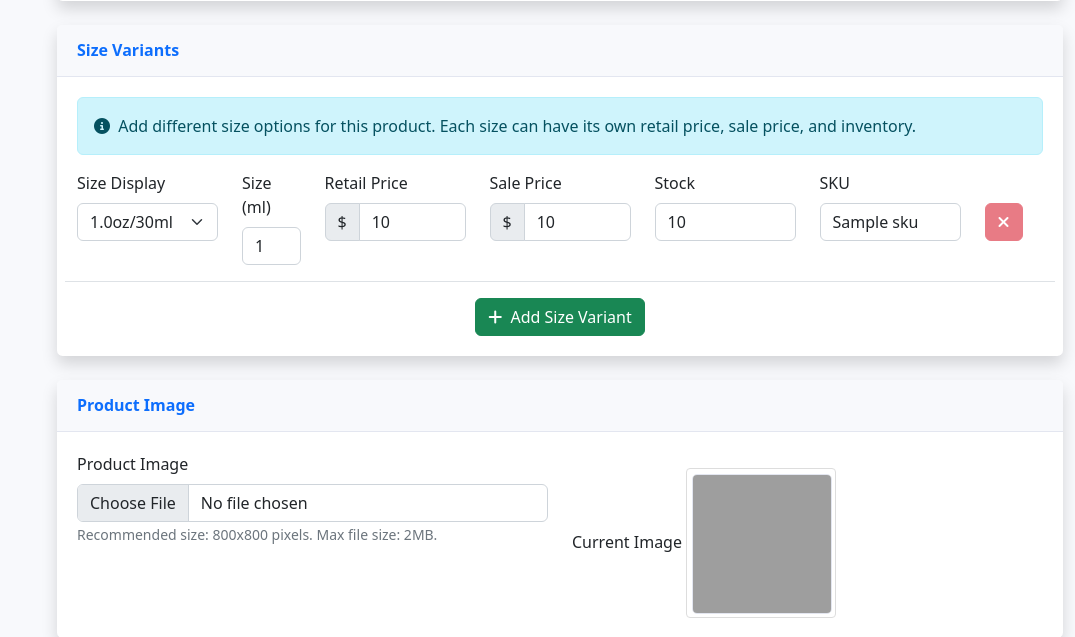
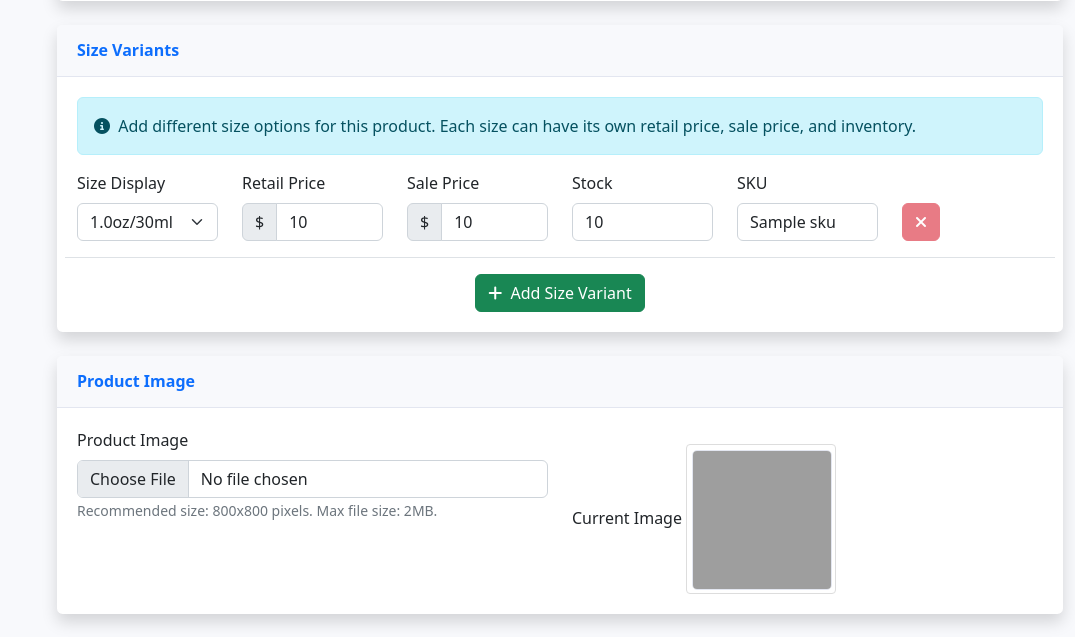
Before and after one commit to sompallipraveen/LongislandDashboard, a Flask app: template templates/admin/edit_product.html in a window 1280 px wide. Shown: the part 844-1481 px from the top of the page, without its empty margins (205-1280 px from the left). Run offline with Flask 2, Linux system fonts and the light colour scheme; the template is opened without the code that fills it: most values are stand-ins (such as "Sample title", 1, 10 or a date in 2020); a database or web service that is not in the repository returns one stand-in record (values such as "Sample title"); some libraries are stand-ins or nearby versions; grey boxes are pictures that could not be loaded.

Commit message:
Initial commit for Long Island Admin Dashboard

```diff
--- a/templates/admin/edit_product.html
+++ b/templates/admin/edit_product.html
@@ -174,10 +174,6 @@
                             <option value="5.0oz/150ml" {% if size.size_display == '5.0oz/150ml' %}selected{% endif %}>5.0oz/150ml</option>
                         </select>
                     </div>
-                    <div class="col-md-1">
-                        <label class="form-label">Size (ml)</label>
-                        <input type="number" name="size[]" class="form-control" value="{{ size.size }}" required>
-                    </div>
                     <div class="col-md-2">
                         <label class="form-label">Retail Price</label>
                         <div class="input-group">
@@ -281,10 +277,6 @@
                 <option value="4.2oz/125ml">4.2oz/125ml</option>
                 <option value="5.0oz/150ml">5.0oz/150ml</option>
             </select>
-        </div>
-        <div class="col-md-1">
-            <label class="form-label">Size (ml)</label>
-            <input type="number" name="size[]" class="form-control" value="100" required>
         </div>
         <div class="col-md-2">
             <label class="form-label">Retail Price</label>
```
